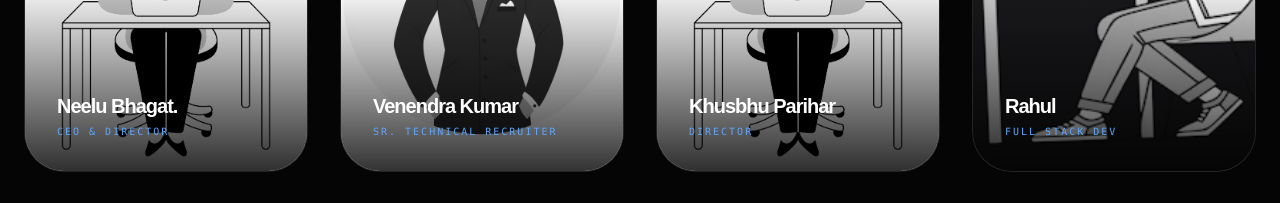
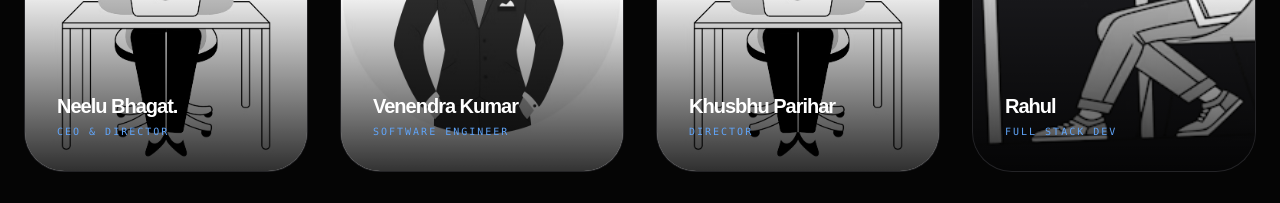
Before and after one commit to VENENDRAKUMAR/Ecoavenstra-v2, a React (Vite) app: page /about in a window 1280 px wide. Shown: the part 1620-1823 px from the top of the page. Built offline with nearby package versions, Linux system fonts and the light colour scheme; a web font is replaced by a local one.

Commit message:
Update role of Venendra Kumar to Software Engineer

```diff
--- a/src/components/About.jsx
+++ b/src/components/About.jsx
@@ -119,7 +119,7 @@ const About = () => {
           <div className="grid grid-cols-1 sm:grid-cols-2 lg:grid-cols-4 gap-8">
             {[
               { img: team2, name: "Neelu Bhagat.", role: "CEO & DIRECTOR", color: "from-cyan-500" },
-              { img: team1, name: "Venendra Kumar", role: "SR. TECHNICAL RECRUITER", color: "from-blue-600" },
+              { img: team1, name: "Venendra Kumar", role: "Software Engineer", color: "from-blue-600" },
               { img: team2, name: "Khusbhu Parihar", role: "DIRECTOR", color: "from-purple-600" },
               { img: team3, name: "Rahul ", role: "FULL STACK DEV", color: "from-emerald-500" },
               {img: team3, name: "Roopam .", role: "Software Engineer (Mobile)", color: "from-pink-500" },
```
